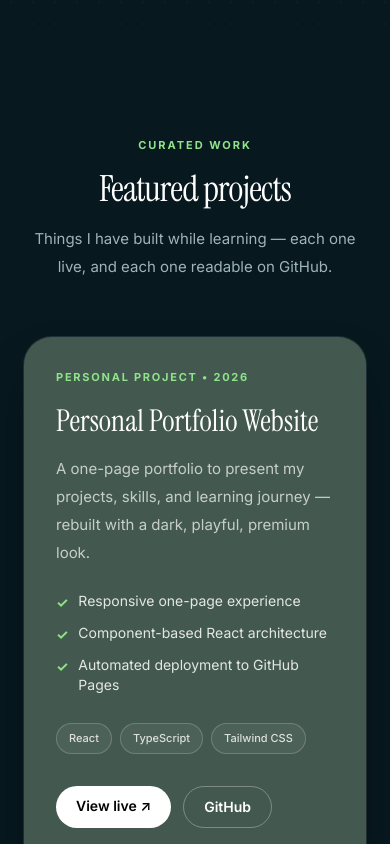
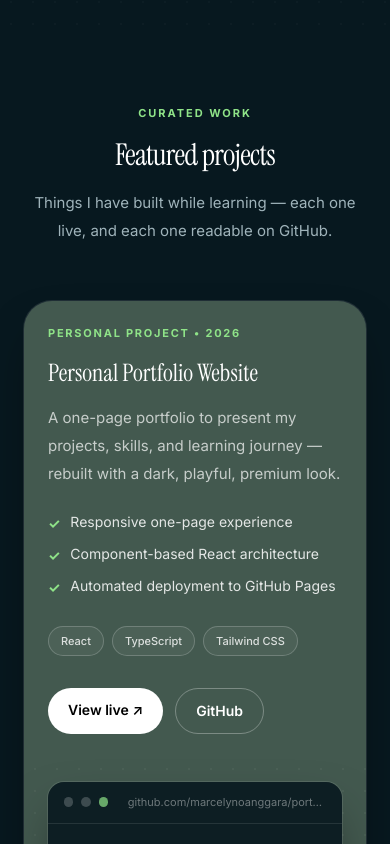
Before and after one commit to marcelynoanggara/portofolio, a React (Vite) app: page / in a window 390 px wide. Shown: the part 840-1684 px from the top of the page. Built offline with nearby package versions, Linux system fonts and the light colour scheme.

Commit message:
Mobile: matikan sticky stacking kartu project, luruskan mockup, skala tipografi mobile, tap hygiene

```diff
--- a/src/components/Projects.tsx
+++ b/src/components/Projects.tsx
@@ -3,10 +3,10 @@ import { projects, type Project } from '../data/portfolio'
 
 function ProjectVisual({ project }: { project: Project }) {
   return (
-    <div className="relative flex h-full min-h-[260px] items-center justify-center overflow-hidden p-6 md:p-8">
+    <div className="relative flex h-full min-h-[220px] items-center justify-center overflow-hidden p-6 md:min-h-[260px] md:p-8">
       <div className="dot-grid absolute inset-0 opacity-60" aria-hidden="true" />
       {/* Browser-style mockup */}
-      <div className="relative w-full max-w-md rotate-[-2deg] rounded-2xl bg-[#07181f]/90 shadow-2xl shadow-black/50 ring-1 ring-white/10 transition duration-500 group-hover:rotate-0">
+      <div className="relative w-full max-w-md rounded-2xl bg-[#07181f]/90 shadow-2xl shadow-black/50 ring-1 ring-white/10 transition duration-500 md:rotate-[-2deg] md:group-hover:rotate-0">
         <div className="flex items-center gap-2 border-b border-white/10 px-4 py-3">
           <span className="h-2.5 w-2.5 rounded-full bg-white/20" />
           <span className="h-2.5 w-2.5 rounded-full bg-white/20" />
@@ -73,11 +73,11 @@ function ProjectVisual({ project }: { project: Project }) {
 
 function Projects() {
   return (
-    <section id="works" className="px-6 py-24 md:py-32">
+    <section id="works" className="px-6 py-16 md:py-32">
       <div className="mx-auto max-w-6xl">
         <Reveal className="text-center">
           <p className="text-[11px] font-bold uppercase tracking-[0.18em] text-[#8fe388]">Curated work</p>
-          <h2 className="mt-4 font-serif text-4xl font-medium tracking-tight text-white md:text-5xl">
+          <h2 className="mt-4 font-serif text-3xl font-medium tracking-tight text-white md:text-5xl">
             Featured projects
           </h2>
           <p className="mx-auto mt-4 max-w-xl text-[15px] leading-7 text-[#9fb3ba]">
@@ -89,15 +89,15 @@ function Projects() {
           {projects.map((project, idx) => (
             <article
               key={project.number}
-              className="group sticky overflow-hidden rounded-[28px] shadow-2xl shadow-black/40 ring-1 ring-white/10"
+              className="group overflow-hidden rounded-[28px] shadow-2xl shadow-black/40 ring-1 ring-white/10 md:sticky"
               style={{ top: `${88 + idx * 14}px`, background: project.bg }}
             >
               <div className="grid md:grid-cols-[45%_55%]">
-                <div className="flex flex-col justify-center p-8 md:p-10">
+                <div className="flex flex-col justify-center p-6 md:p-10">
                   <p className="text-[11px] font-bold uppercase tracking-[0.16em] text-[#8fe388]">
                     {project.brand} • {project.year}
                   </p>
-                  <h3 className="mt-4 font-serif text-3xl font-medium leading-tight text-white md:text-[32px]">
+                  <h3 className="mt-4 font-serif text-2xl font-medium leading-tight text-white md:text-[32px]">
                     {project.title}
                   </h3>
                   <p className="mt-4 text-[15px] leading-7 text-white/70">{project.description}</p>
@@ -127,7 +127,7 @@ function Projects() {
                       href={project.liveUrl}
                       target="_blank"
                       rel="noopener noreferrer"
-                      className="rounded-full bg-white px-5 py-2.5 text-sm font-semibold text-black transition hover:bg-[#8fe388]"
+                      className="rounded-full bg-white px-5 py-3 text-sm font-semibold text-black transition hover:bg-[#8fe388]"
                     >
                       View live ↗
                     </a>
@@ -135,7 +135,7 @@ function Projects() {
                       href={project.repoUrl}
                       target="_blank"
                       rel="noopener noreferrer"
-                      className="rounded-full border border-white/30 px-5 py-2.5 text-sm font-semibold text-white transition hover:bg-white/10"
+                      className="rounded-full border border-white/30 px-5 py-3 text-sm font-semibold text-white transition hover:bg-white/10"
                     >
                       GitHub
                     </a>
--- a/src/data/portfolio.ts
+++ b/src/data/portfolio.ts
@@ -10,7 +10,7 @@ export const profile = {
     "I'm Marcelyno Anggara, an Information Technology student at Telkom University Surabaya who enjoys building web projects, strengthening programming foundations, and turning ideas into working software.",
   github: 'https://github.com/marcelynoanggara',
   instagram: 'https://www.instagram.com/marchanggara',
-  liveSite: 'https://marcelynoanggara.github.io/portofolio/',
+  liveSite: 'https://marchanggara.my.id/',
 }
 
 export const techMarquee = [
@@ -49,7 +49,7 @@ export const projects: Project[] = [
       'Automated deployment to GitHub Pages',
     ],
     tech: ['React', 'TypeScript', 'Tailwind CSS'],
-    liveUrl: 'https://marcelynoanggara.github.io/portofolio/',
+    liveUrl: 'https://marchanggara.my.id/',
     repoUrl: 'https://github.com/marcelynoanggara/portofolio',
     bg: '#43594f',
     visual: 'browser',
--- a/src/index.css
+++ b/src/index.css
@@ -13,6 +13,12 @@
 
 html {
   scroll-behavior: smooth;
+}
+
+a,
+button {
+  -webkit-tap-highlight-color: transparent;
+  touch-action: manipulation;
 }
 
 body {
```
